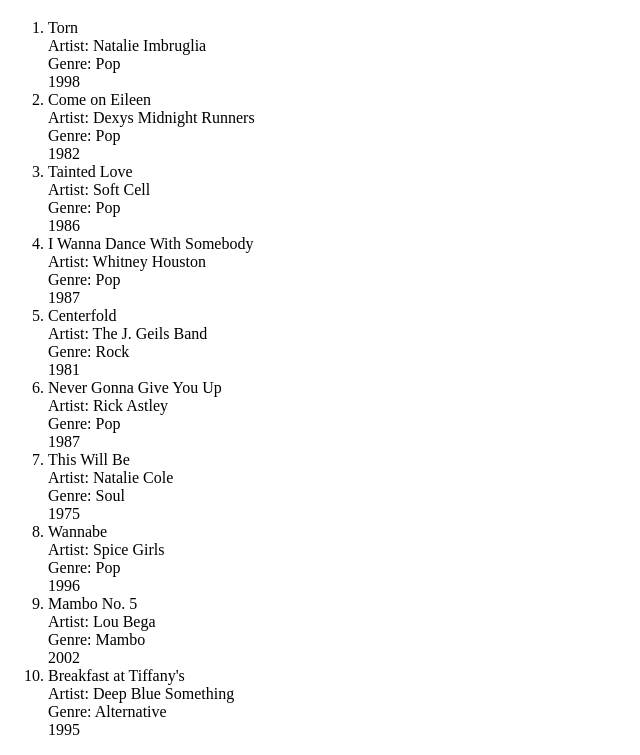
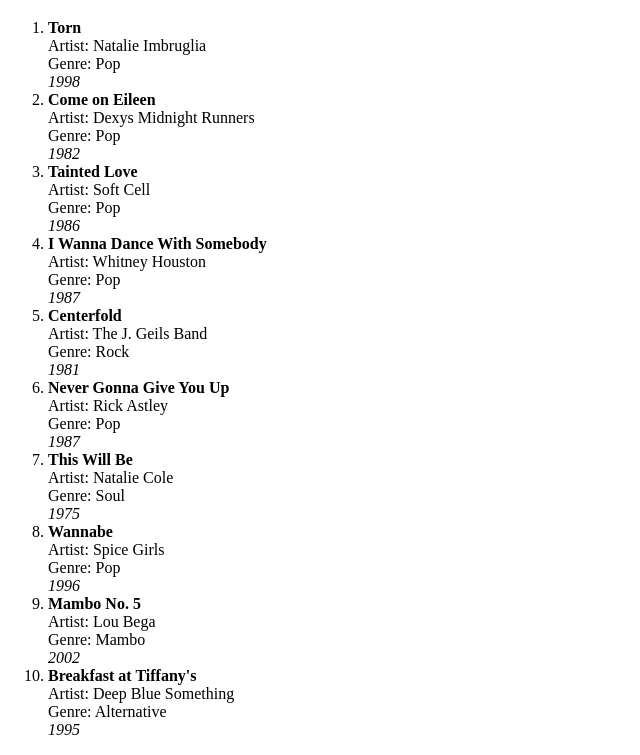
Before and after one commit to jlnordlund/demoComp20, a plain HTML site: page SetList_Serialize.html in a window 1280 px wide. Shown: the part 61-816 px from the top of the page, without its empty margins (0-640 px from the left). Drawn offline with Linux system fonts and the light colour scheme.

Commit message:
Update SetList_Serialize.html

```diff
--- a/SetList_Serialize.html
+++ b/SetList_Serialize.html
@@ -22,7 +22,7 @@
 					msg    = "<ol>";
 
 					songs.forEach(function(song) {
-						msg += "<li>" + song.title + "<br>Artist: " + song.artist + "<br>Genre: " + song.genre[0] + "<br>" + song.year + "<br></li>";
+						msg += "<li><b>" + song.title + "</b><br>Artist: " + song.artist + "<br>Genre: " + song.genre[0] + "<br><i>" + song.year + "</i><br></li>";
 					})
 					msg += "</ol>";
 					document.getElementById("data").innerHTML = msg;
```
